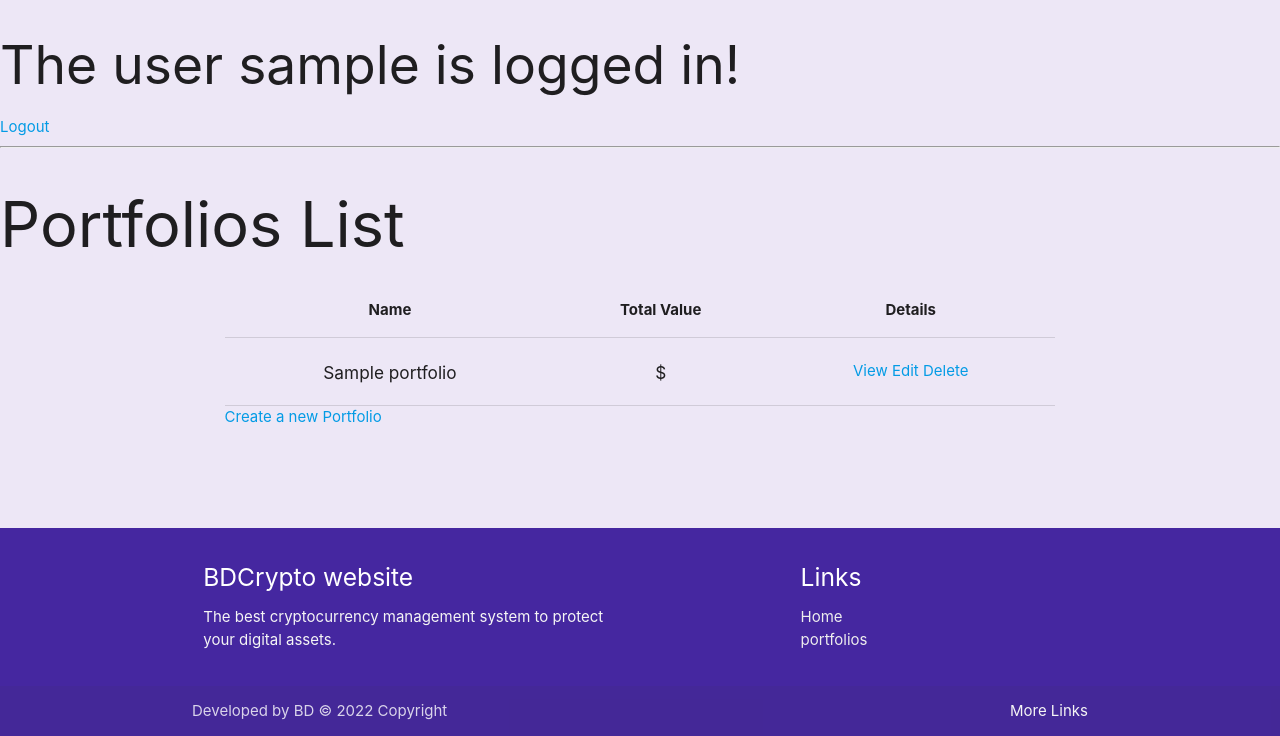
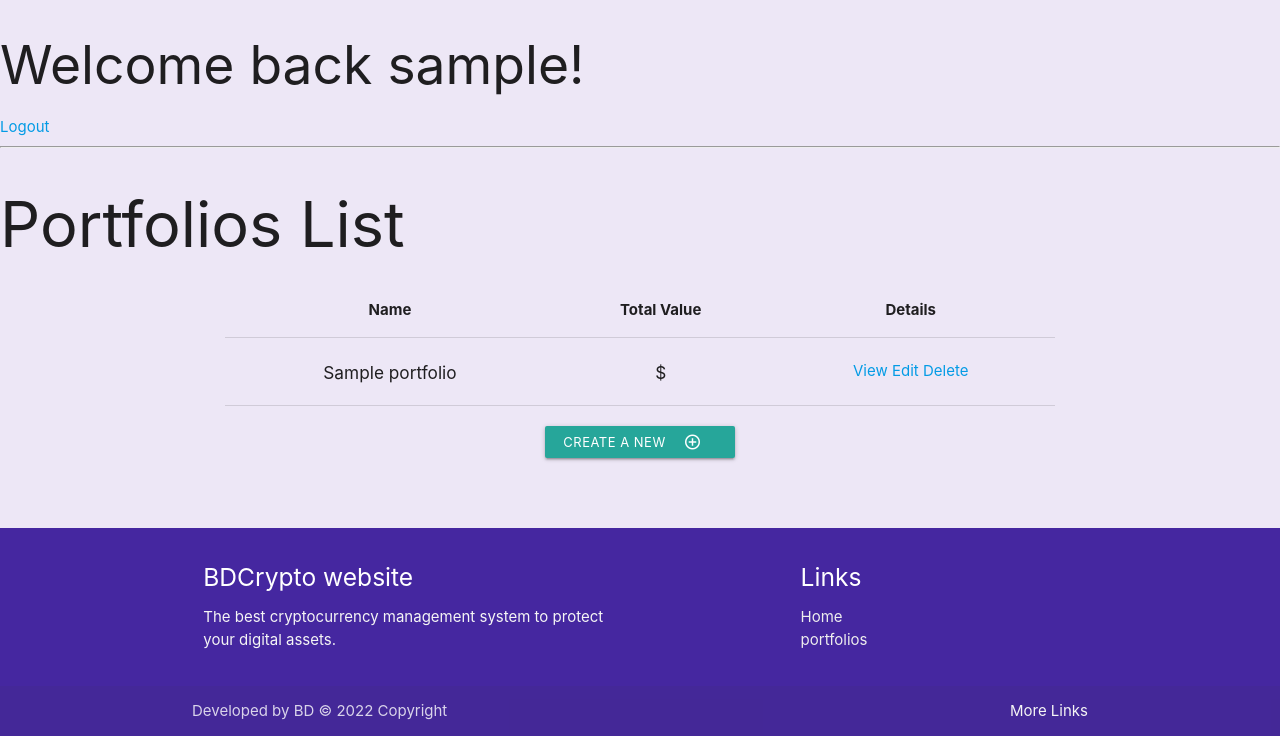
Before and after one commit to Bruno-Diego/bdcrypto-portfolio4, a Django app: page /portfolios/ in a window 1280 px wide. Shown: the part 64-800 px from the top of the page. Run offline with Django 3.2, Linux system fonts and the light colour scheme; a user stored in the database is signed in; tables that the repository leaves empty hold one stand-in row (values such as "Sample post").

Commit message:
Add style to create portfolio button

```diff
--- a/templates/home/portfolio_list.html
+++ b/templates/home/portfolio_list.html
@@ -3,13 +3,13 @@
 {% block content %}
 
 {% if request.user.is_authenticated %}
-    <h2>The user {{request.user}} is logged in!</h2>
-    <a href="{% url 'logout' %}">Logout</a>
+<h2>Welcome back {{request.user}}!</h2>
+<a href="{% url 'logout' %}">Logout</a>
 {% else %}
-    <a href="{% url 'login' %}">LogIn</a>
+<a href="{% url 'login' %}">LogIn</a>
 {% endif %}
 <hr>
-<h1 class="header">Portfolios List</h1>
+<h1>Portfolios List</h1>
 <div class="row">
     <div class="col s12 m8 offset-m2">
         <!-- Portfolios table -->
@@ -24,8 +24,12 @@
             <tbody>
                 {% for portfolio in portfolios %}
                 <tr>
-                    <td><h6>{{ portfolio.name }}</h6></td>
-                    <td><h6>$</h6></td>
+                    <td>
+                        <h6>{{ portfolio.name }}</h6>
+                    </td>
+                    <td>
+                        <h6>$</h6>
+                    </td>
                     <td>
                         <a href="{% url 'portfolio' portfolio.slug %}">View</a>
                         <a href="{% url 'update' portfolio.slug %}">Edit</a>
@@ -36,8 +40,14 @@
                 {% endfor %}
             </tbody>
         </table>
-
-        <a href="{% url 'create' %}">Create a new Portfolio</a>
+    </div>
+</div>
+<div class="row">
+    <div class="col s12 m2 offset-m5">
+        <a class="waves-effect waves-light btn-small" href="{% url 'create' %}">
+            <i class="material-icons right">add_circle_outlined</i>
+            Create a new Portfolio
+        </a>
     </div>
 </div>
 
```
